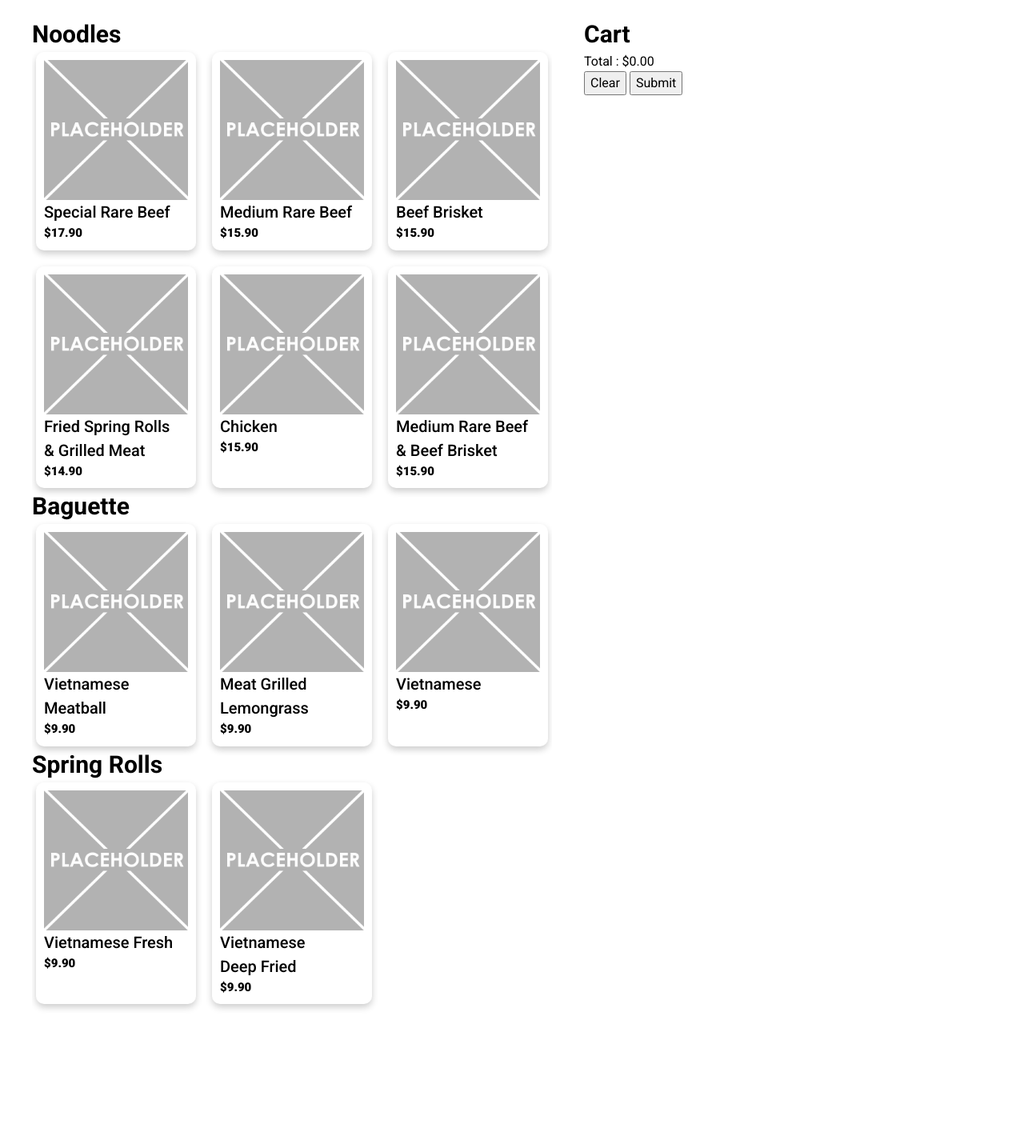
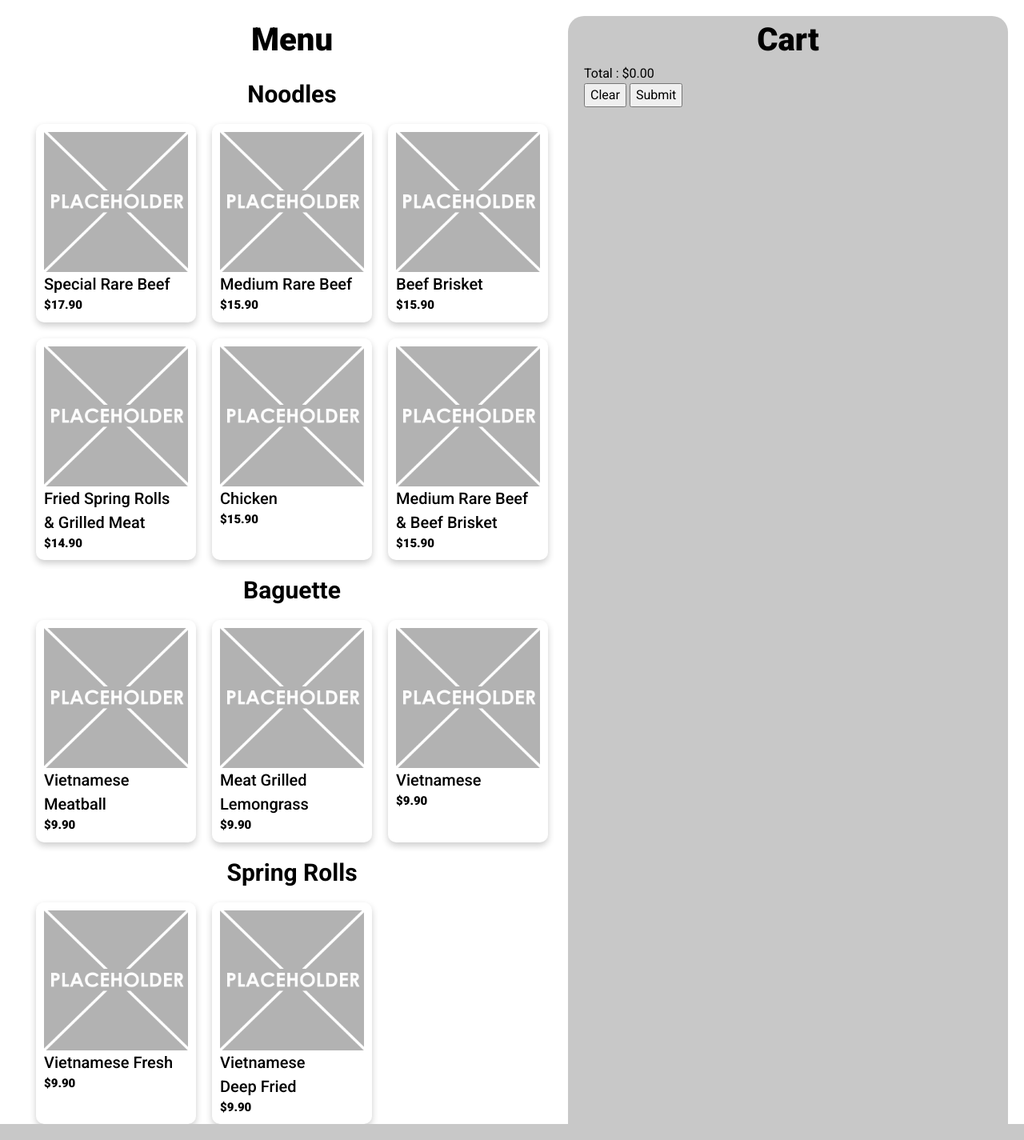
Before and after one commit to NikitaSidaway/RestaurantOrderSystem, a Flask app: page /cashier_screen in a window 1280 px wide. Shown: the whole page at 80% size. Run offline with Flask 3, Linux system fonts and the light colour scheme; data comes from the database, SQL or seed files in the repository; some libraries are stand-ins or nearby versions.

Commit message:
Styled all text on cashier screen

```diff
--- a/static/newcashierstyle.css
+++ b/static/newcashierstyle.css
@@ -5,24 +5,32 @@ body {
 }
 
 h1 {
-  font-size: 30px;
-  margin: 10px 5px;
+  text-align: center;
+  font-size: 40px;
+  font-weight: 1000;
 }
 
 h2 {
+  text-align: center;
+  font-size: 30px;
+  font-weight: 700;
+  padding: 15px 0px;
+}
+
+h3 {
   font-size: 20px;
   font-weight: 500;
   margin: 3px;
 }
 
-h3 {
+h4 {
   font-size: 15px;
   font-weight: 900;
   margin: 0 3px;
 }
 
 .page-wrapper {
-  margin: 20px;
+  padding: 20px 20px 0px 20px;
   display: grid;
   grid-template-columns: auto 1fr;
   height: 100vh;
@@ -49,11 +57,13 @@ h3 {
 }
 
 .order-column {
-  margin: 0px 20px;
+  border-radius: 20px 20px 0px 0px;
+  padding: 0px 20px;
   overflow-y: auto;
+  background-color: #c8c8c8;
 }
 
 .items-column {
-  margin: 0px 20px;
+  padding: 0px 20px;
   overflow-y: auto;
 }
--- a/templates/new_cashier_screen.html
+++ b/templates/new_cashier_screen.html
@@ -20,9 +20,9 @@
     <div class="page-wrapper">
 
         <div class="items-column">
-
+        <h1>Menu</h1>
             {% for category in categories %}
-                <h1>{{ category["name"] }}</h1>
+                <h2>{{ category["name"] }}</h2>
                 <div class="item_container">
                 {% for item in items %}
 
@@ -32,8 +32,8 @@
                             data-item-name="{{ item['item_name'] }}"
                             data-item-price="{{ item['price'] }}">
                             <img class="item_image" src="{{ url_for('static', filename='images/placeholder.png') }}" alt="item_image">
-                            <h2>{{ item["item_name"] }}</h2>
-                            <h3>${{ "%.2f"|format(item["price"]) }}</h3>
+                            <h3>{{ item["item_name"] }}</h3>
+                            <h4>${{ "%.2f"|format(item["price"]) }}</h4>
                          </div>
                     {% endif %}
 
```
